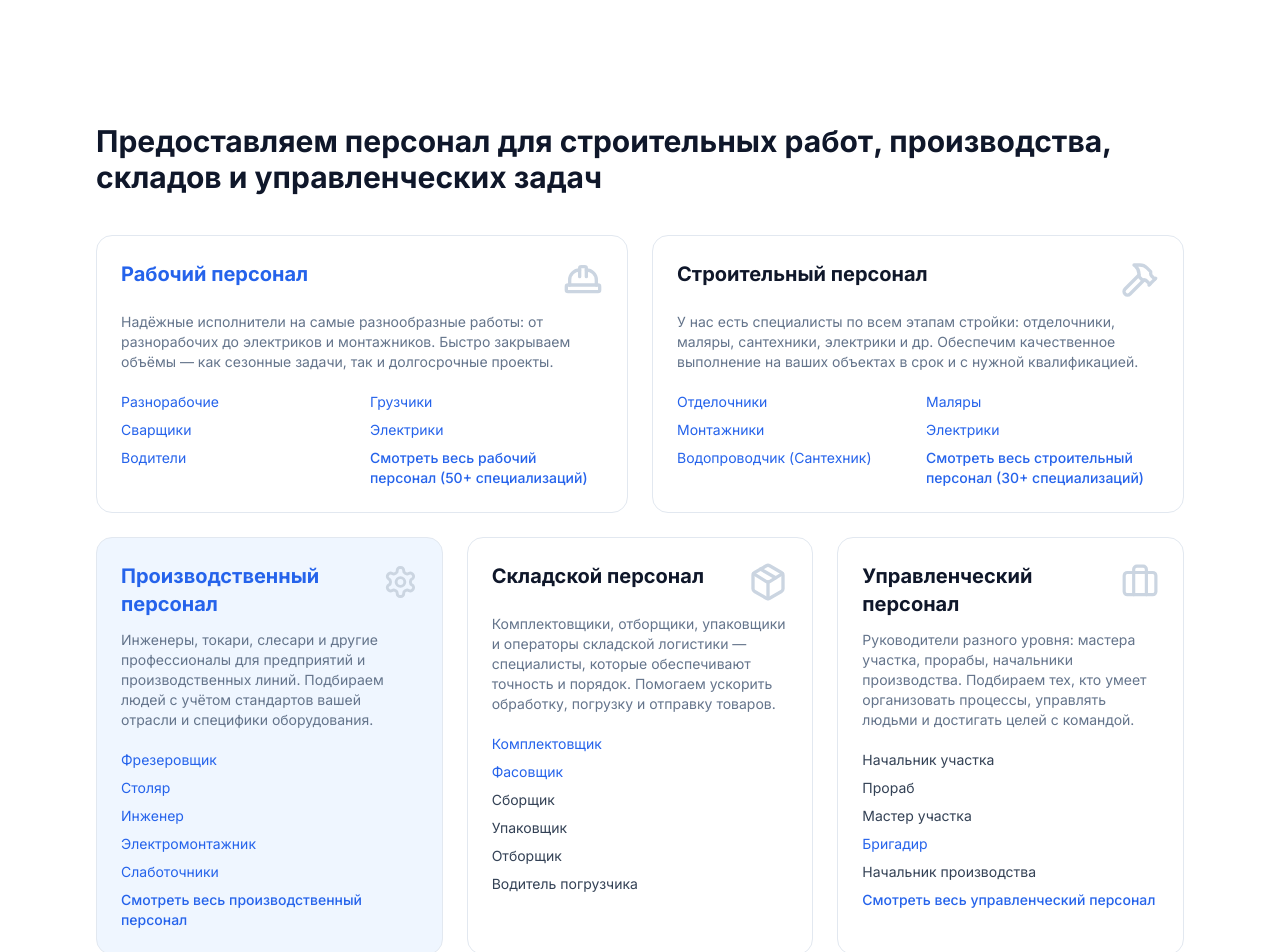
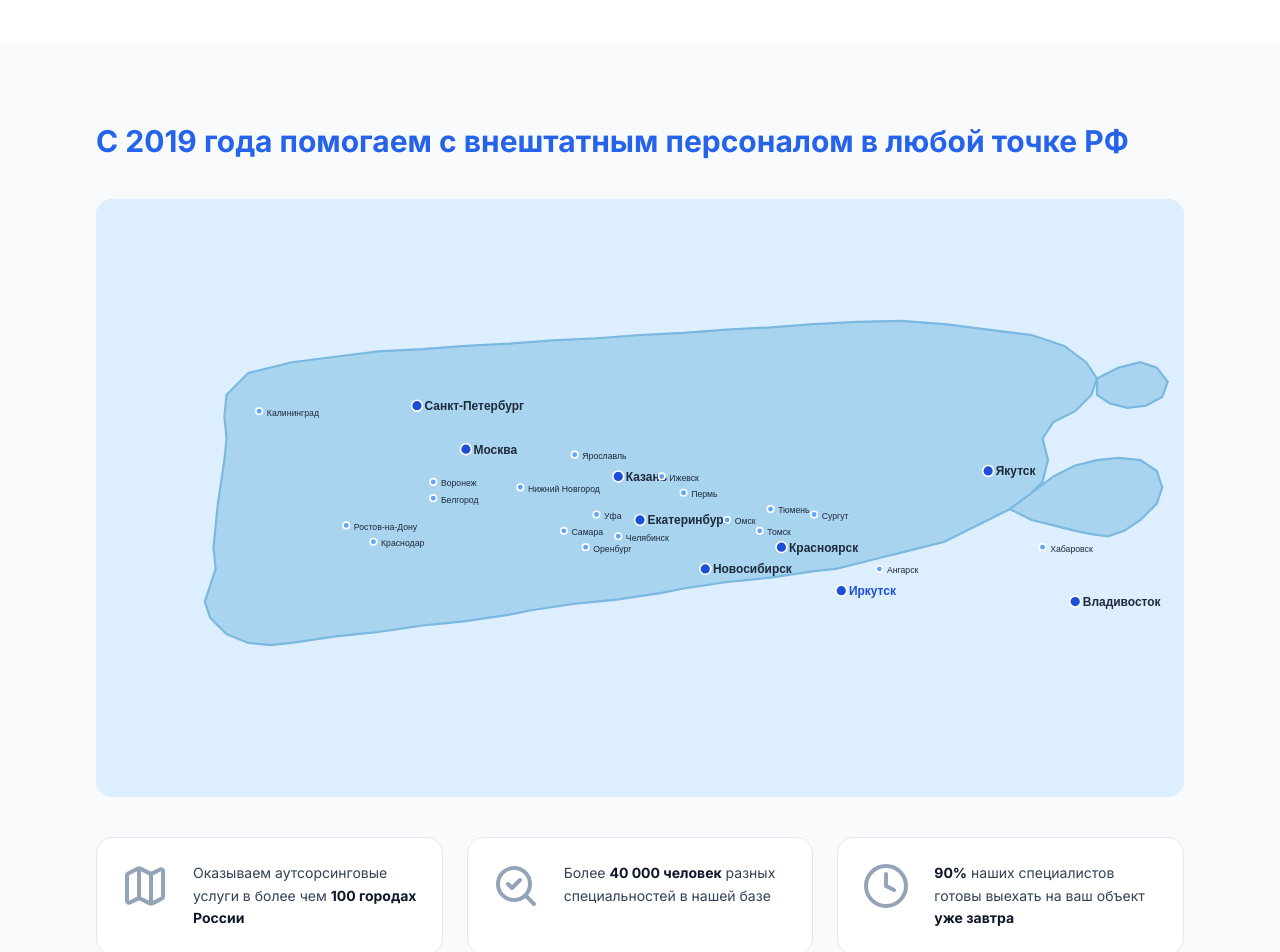
Before and after one commit to pr-poehali-dev/data-sync-initiative-7, a React (Vite) app: page / in a window 1280 px wide. Shown: the part 1460-2412 px from the top of the page. Built offline with nearby package versions, Linux system fonts and the light colour scheme.

Commit message:
Добавить блок с картой

```diff
--- a/src/pages/Index.tsx
+++ b/src/pages/Index.tsx
@@ -138,6 +138,103 @@ export default function Portfolio() {
                 alt="Команда агентства"
                 className="rounded-2xl shadow-lg w-full max-w-[400px] h-auto"
               />
+            </div>
+          </div>
+        </div>
+      </section>
+
+      {/* Map Section */}
+      <section className="py-20 bg-slate-50">
+        <div className="max-w-6xl mx-auto px-4 sm:px-6 lg:px-8">
+          <h2 className="text-2xl sm:text-3xl font-bold text-blue-600 mb-10">
+            С 2019 года помогаем с внештатным персоналом в любой точке РФ
+          </h2>
+
+          {/* Карта */}
+          <div className="relative w-full mb-10 rounded-2xl overflow-hidden bg-[#ddeeff]">
+            <svg viewBox="0 0 1000 550" className="w-full h-auto" xmlns="http://www.w3.org/2000/svg">
+              {/* Фон карты */}
+              <rect width="1000" height="550" fill="#ddeeff" />
+              {/* Силуэт России — упрощённый */}
+              <path d="M120,180 L140,160 L180,150 L220,145 L260,140 L300,138 L340,135 L380,133 L420,130 L460,128 L500,125 L540,123 L580,120 L620,118 L660,115 L700,113 L740,112 L780,115 L820,120 L860,125 L890,135 L910,150 L920,165 L915,180 L900,195 L880,205 L870,220 L875,240 L870,260 L855,275 L840,285 L820,295 L800,305 L780,315 L760,320 L740,325 L720,330 L700,335 L680,340 L660,342 L640,345 L620,348 L600,350 L580,352 L560,355 L540,358 L520,362 L500,365 L480,368 L460,370 L440,372 L420,375 L400,378 L380,382 L360,385 L340,388 L320,390 L300,392 L280,395 L260,398 L240,400 L220,402 L200,405 L180,408 L160,410 L140,408 L120,400 L105,385 L100,370 L105,355 L110,340 L108,320 L110,300 L112,280 L115,260 L118,240 L120,220 L118,200 Z" fill="#a8d4f0" stroke="#7ab8e0" strokeWidth="2"/>
+              {/* Дополнительный восточный выступ */}
+              <path d="M840,285 L860,270 L880,255 L900,245 L920,240 L940,238 L960,240 L975,250 L980,265 L975,280 L960,295 L945,305 L930,310 L915,308 L900,305 L880,300 L860,295 Z" fill="#a8d4f0" stroke="#7ab8e0" strokeWidth="2"/>
+              <path d="M920,165 L940,155 L960,150 L975,155 L985,168 L980,182 L965,190 L948,192 L932,188 L920,180 Z" fill="#a8d4f0" stroke="#7ab8e0" strokeWidth="2"/>
+
+              {/* Города — крупные */}
+              {[
+                {x:340, y:230, label:"Москва", big:true},
+                {x:295, y:190, label:"Санкт-Петербург", big:true},
+                {x:480, y:255, label:"Казань", big:true},
+                {x:500, y:295, label:"Екатеринбург", big:true},
+                {x:560, y:340, label:"Новосибирск", big:true},
+                {x:630, y:320, label:"Красноярск", big:true},
+                {x:685, y:360, label:"Иркутск", big:true, highlight:true},
+                {x:820, y:250, label:"Якутск", big:true},
+                {x:900, y:370, label:"Владивосток", big:true},
+                {x:230, y:300, label:"Ростов-на-Дону", big:false},
+                {x:390, y:265, label:"Нижний Новгород", big:false},
+                {x:440, y:235, label:"Ярославль", big:false},
+                {x:310, y:260, label:"Воронеж", big:false},
+                {x:310, y:275, label:"Белгород", big:false},
+                {x:255, y:315, label:"Краснодар", big:false},
+                {x:540, y:270, label:"Пермь", big:false},
+                {x:520, y:255, label:"Ижевск", big:false},
+                {x:580, y:295, label:"Омск", big:false},
+                {x:610, y:305, label:"Томск", big:false},
+                {x:720, y:340, label:"Ангарск", big:false},
+                {x:870, y:320, label:"Хабаровск", big:false},
+                {x:620, y:285, label:"Тюмень", big:false},
+                {x:660, y:290, label:"Сургут", big:false},
+                {x:460, y:290, label:"Уфа", big:false},
+                {x:430, y:305, label:"Самара", big:false},
+                {x:450, y:320, label:"Оренбург", big:false},
+                {x:480, y:310, label:"Челябинск", big:false},
+                {x:150, y:195, label:"Калининград", big:false},
+              ].map((city, i) => (
+                <g key={i}>
+                  <circle
+                    cx={city.x} cy={city.y} r={city.big ? 5 : 3}
+                    fill={city.highlight ? "#1d4ed8" : city.big ? "#1d4ed8" : "#60a5fa"}
+                    stroke="white" strokeWidth="1.5"
+                  />
+                  <text
+                    x={city.x + 7} y={city.y + 4}
+                    fontSize={city.big ? "11" : "8"}
+                    fontWeight={city.big ? "bold" : "normal"}
+                    fill={city.highlight ? "#1d4ed8" : "#1e293b"}
+                    fontFamily="sans-serif"
+                  >{city.label}</text>
+                </g>
+              ))}
+            </svg>
+          </div>
+
+          {/* Три карточки */}
+          <div className="grid md:grid-cols-3 gap-6">
+            <div className="bg-white border border-slate-200 rounded-2xl p-6 flex gap-4 items-start">
+              <div className="w-14 h-14 shrink-0 text-slate-400">
+                <Icon name="Map" className="w-12 h-12" />
+              </div>
+              <p className="text-slate-700 text-sm leading-relaxed">
+                Оказываем аутсорсинговые услуги в более чем <span className="font-bold text-slate-900">100 городах России</span>
+              </p>
+            </div>
+            <div className="bg-white border border-slate-200 rounded-2xl p-6 flex gap-4 items-start">
+              <div className="w-14 h-14 shrink-0 text-slate-400">
+                <Icon name="SearchCheck" className="w-12 h-12" />
+              </div>
+              <p className="text-slate-700 text-sm leading-relaxed">
+                Более <span className="font-bold text-slate-900">40 000 человек</span> разных специальностей в нашей базе
+              </p>
+            </div>
+            <div className="bg-white border border-slate-200 rounded-2xl p-6 flex gap-4 items-start">
+              <div className="w-14 h-14 shrink-0 text-slate-400">
+                <Icon name="Clock" className="w-12 h-12" />
+              </div>
+              <p className="text-slate-700 text-sm leading-relaxed">
+                <span className="font-bold text-slate-900">90%</span> наших специалистов готовы выехать на ваш объект <span className="font-bold text-slate-900">уже завтра</span>
+              </p>
             </div>
           </div>
         </div>
```
